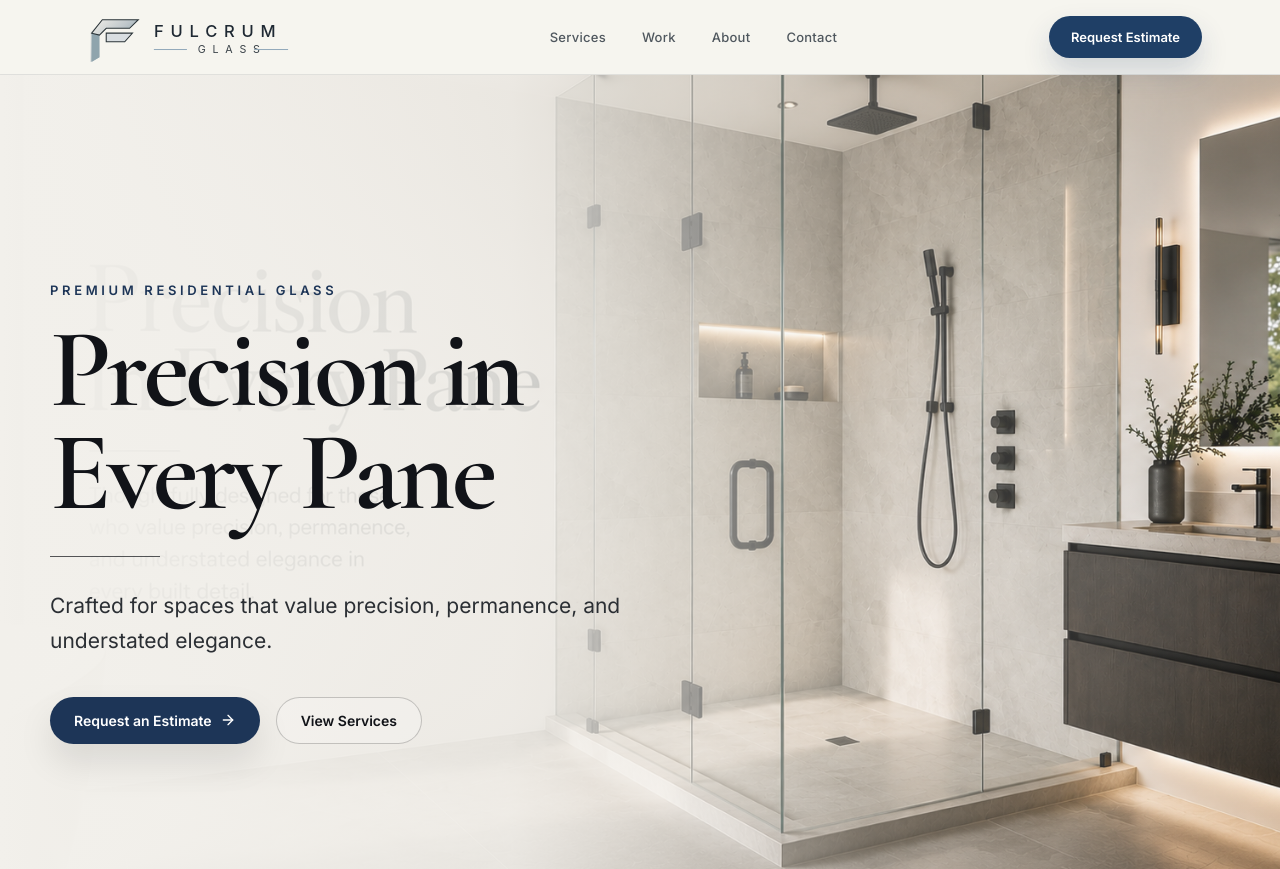
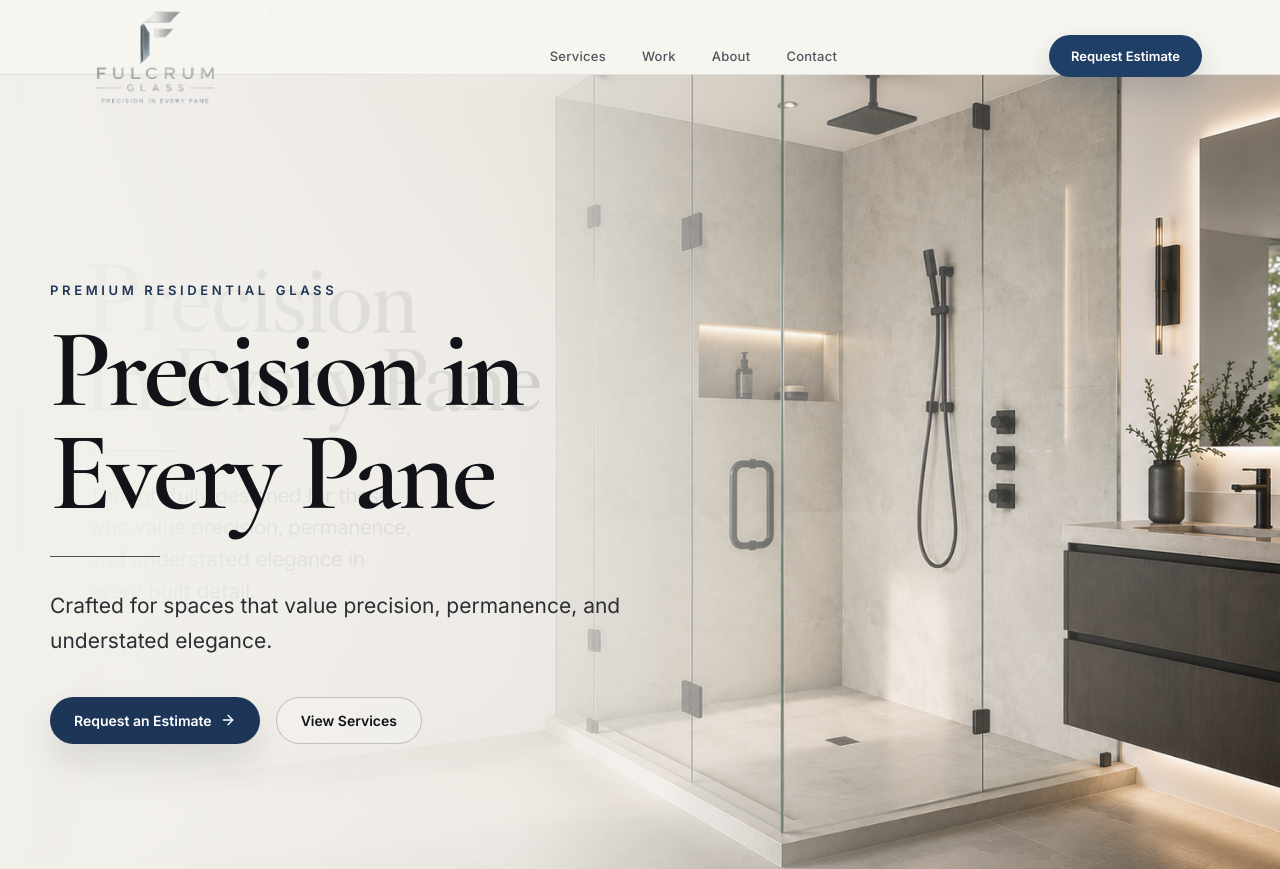
Before and after one commit to James-1942/fulcrum-glass-site, a React (Vite) app: page / in a window 1280 px wide. Shown: the top 869 px of the page. Built offline with nearby package versions, Linux system fonts and the light colour scheme.

Commit message:
Update FulcrumHeader.jsx

```diff
--- a/src/FulcrumHeader.jsx
+++ b/src/FulcrumHeader.jsx
@@ -5,7 +5,7 @@ export default function FulcrumHeader() {
     <header className="fg-header">
       <div className="fg-header-inner">
         <a href="/" className="fg-brand" aria-label="Fulcrum Glass home">
-          <img src="/fulcrum-logo-web.svg" alt="Fulcrum Glass" />
+           <img src="/fulcrum-logo-exact-website.png" alt="Fulcrum Glass" />
         </a>
 
         <nav className="fg-nav" aria-label="Primary navigation">
```
